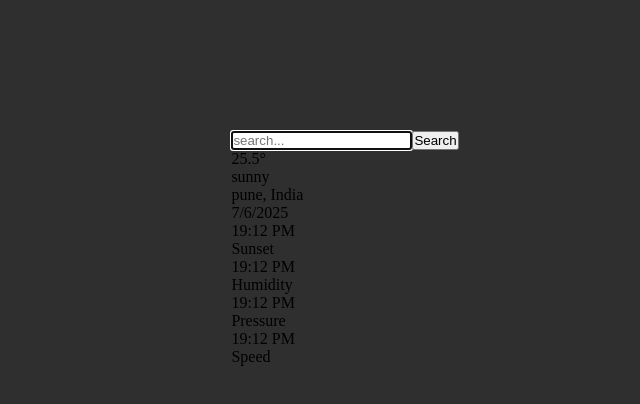
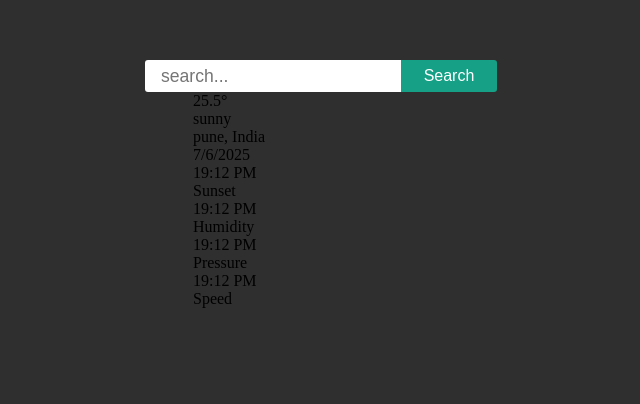
Before and after one commit to muktinathrajbanshi/reactFiveProject, a React (Create React App) app: page / in a window 1280 px wide. Shown: the part 152-556 px from the top of the page, without its empty margins (295-935 px from the left). Built offline with nearby package versions, Linux system fonts and the light colour scheme; some icons are missing.

Commit message:
let's design for better user experience for my final project i.e 5

```diff
--- a/src/component/weather/style.css
+++ b/src/component/weather/style.css
@@ -28,3 +28,46 @@ body {
   display: grid;
   place-items: center;
 }
+
+.wrap {
+  margin-top: -8rem;
+  display: flex;
+  justify-content: center;
+}
+
+.search {
+  display: flex;
+  justify-content: center;
+  margin-left: -3rem;
+}
+
+.search .searchTerm {
+  width: 16rem;
+  height: 2rem;
+  border: none;
+  outline: none;
+  font-size: 1.1rem;
+  font-weight: lighter;
+  padding-left: 1rem;
+  border-top-left-radius: 3px;
+  border-bottom-left-radius: 3px;
+}
+
+.search .searchButton {
+  width: 6rem;
+  height: 2rem;
+  border: none;
+  outline: none;
+  font-size: 1rem;
+  font-weight: lighter;
+  border-top-right-radius: 3px;
+  border-bottom-right-radius: 3px;
+  background-color: #16a085;
+  color: #fff;
+  cursor: pointer;
+  transition: 0.3s ease;
+  -webkit-transition: 0.3s ease;
+  -moz-transition: 0.3s ease;
+  -ms-transition: 0.3s ease;
+  -o-transition: 0.3s ease;
+}
```
